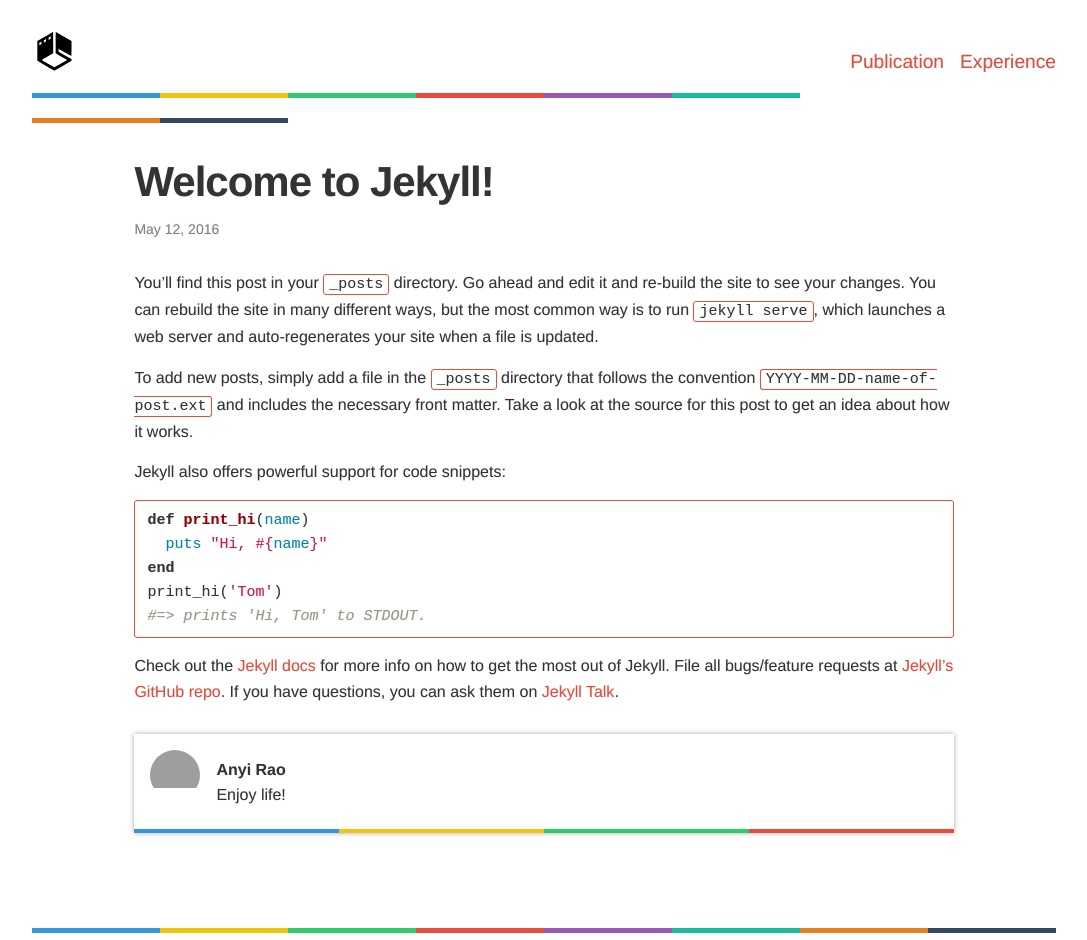
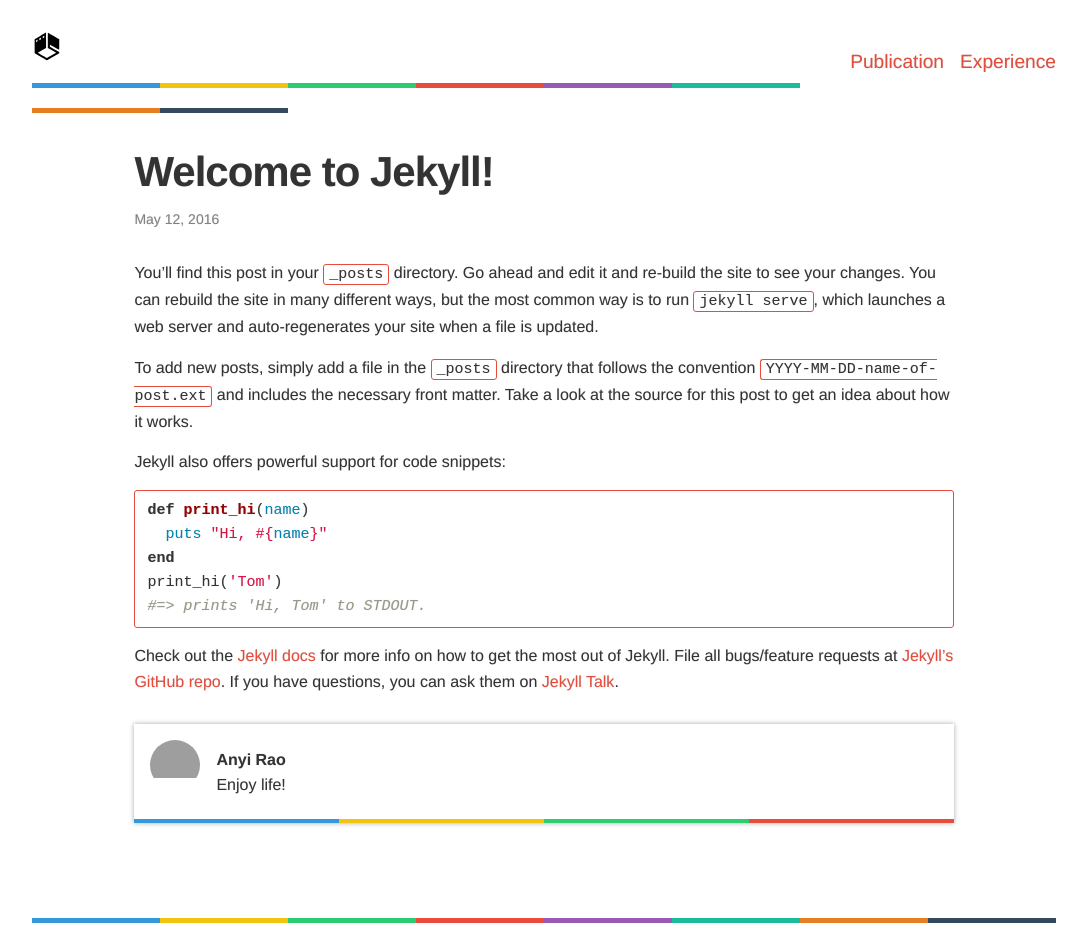
Before and after one commit to AnyiRao/AnyiRao.github.io, a Jekyll site: the page built from _posts/2016-05-12-welcome-to-jekyll.markdown, in a window 1280 px wide. Shown: the whole page, without its empty margins (96-1183 px from the left). Built offline with Jekyll 4.4.1, drawn with Linux system fonts in a browser that asks for light colours; grey boxes are pictures that could not be loaded.

Commit message:
change logo

```diff
--- a/_includes/header.html
+++ b/_includes/header.html
@@ -2,7 +2,7 @@
 
     <a class="site-title" href="{{ site.baseurl }}/">
         <svg version="1.0" xmlns="http://www.w3.org/2000/svg"
-            width="45" height="40" viewBox="0 0 273.000000 262.000000"
+            width="30" height="30" viewBox="0 0 273.000000 262.000000"
             preserveAspectRatio="xMidYMid meet">
             <g transform="translate(0.000000,262.000000) scale(0.100000,-0.100000)"
             fill="#000000" stroke="none">
```
